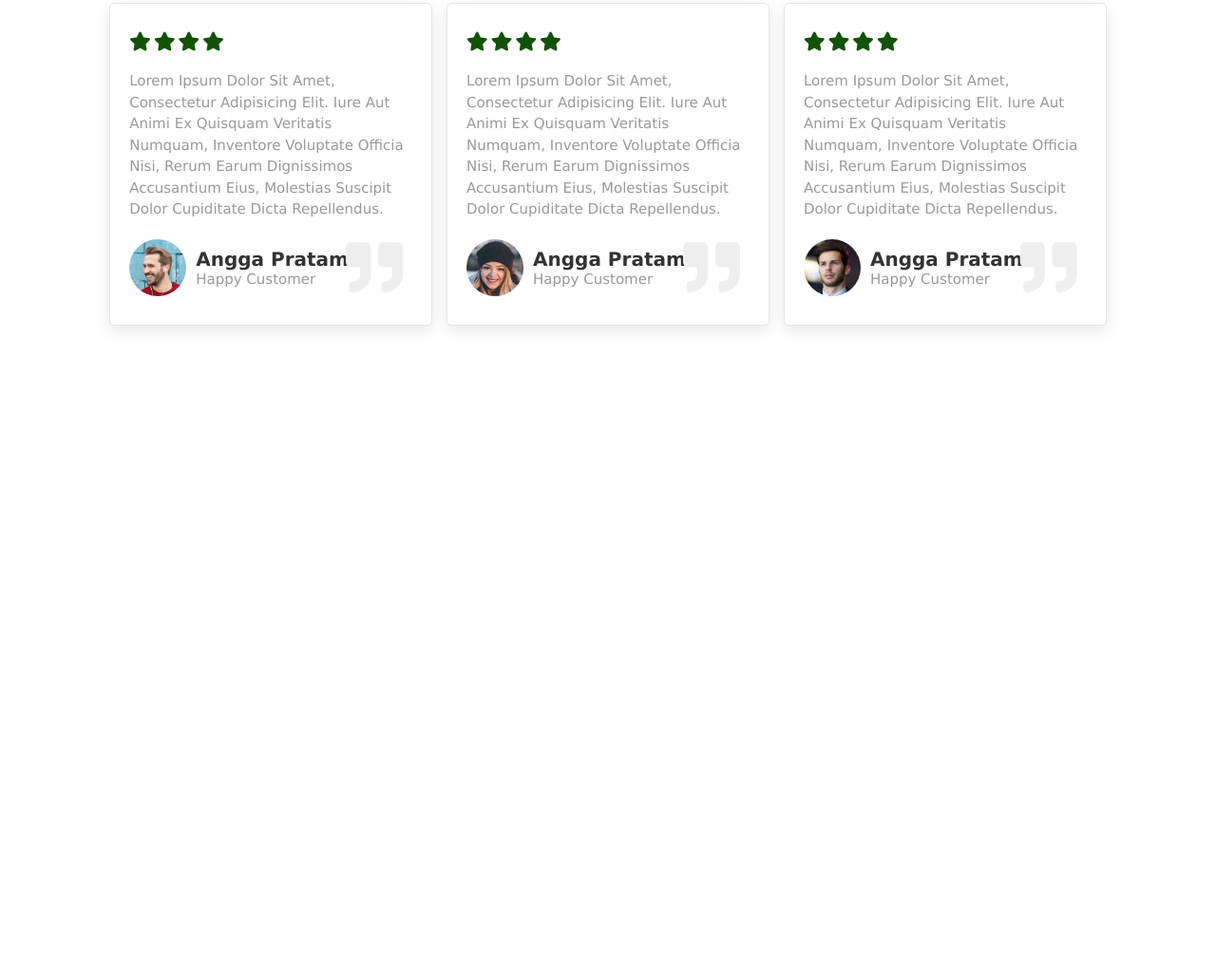
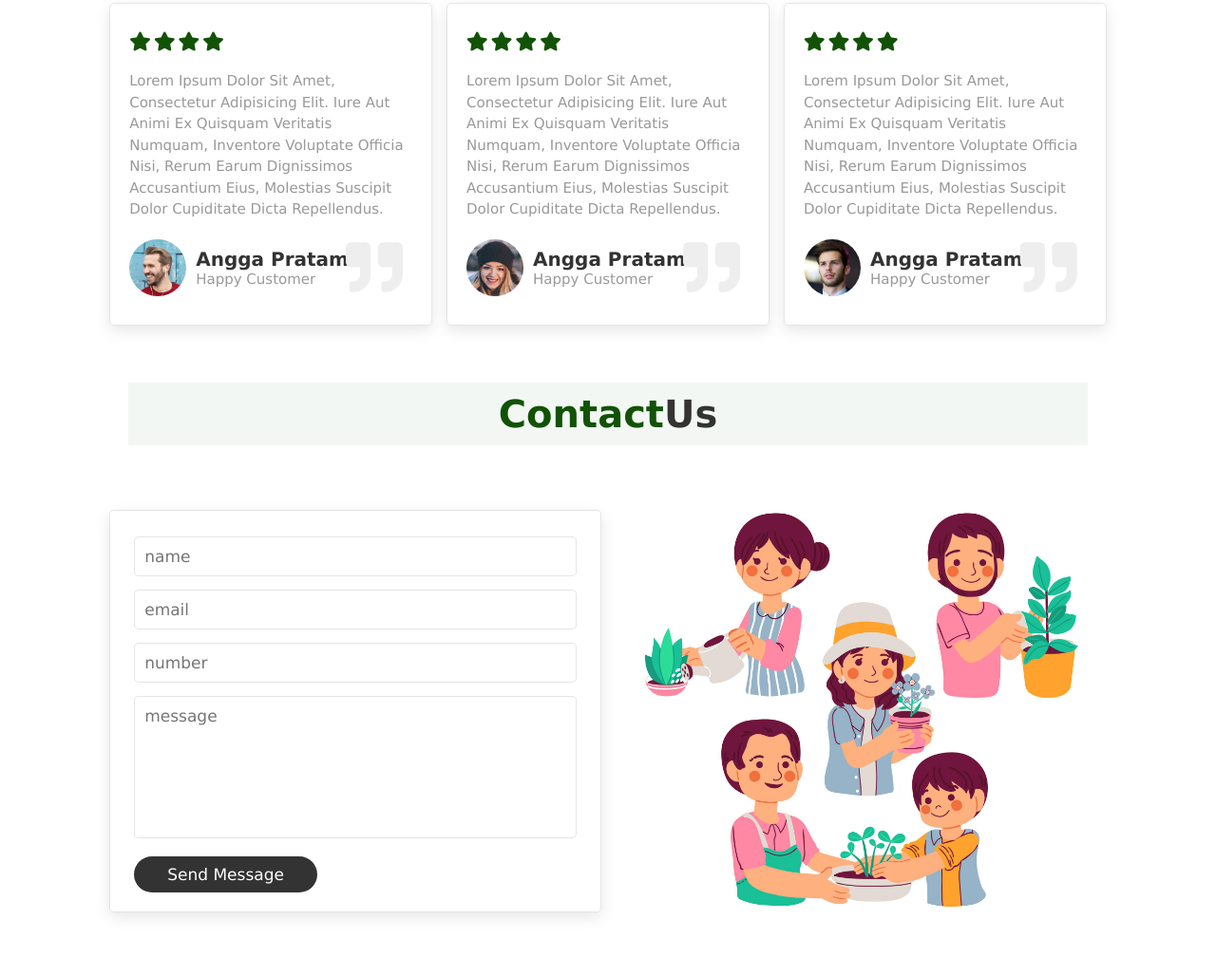
Before and after one commit to RizkyDarmawan10/Toko-bunga, a plain HTML site: page index.html in a window 1280 px wide. Shown: the part 2898-3926 px from the top of the page at 95% size. Before the commit the page ends 3261 px from the top, so only its background shows below. Drawn offline with Linux system fonts and the light colour scheme.

Commit message:
add contact

```diff
--- a/index.html
+++ b/index.html
@@ -271,8 +271,8 @@
 </section>
 <!-- products section ends -->
 
+
 <!-- review section starts -->
-
 <section class="review" id="review">
 
 <h1 class="heading">Customer's <span>Review</span></h1>
@@ -339,11 +339,30 @@
 
 </div>
 </section>
-
-
-
 <!-- review section ends -->
 
 
+<section class="contact" id="contact">
+
+<h1 class="heading"> <span>Contact</span>Us</h1>
+
+<div class="row">
+
+    <form action="">
+        <input type="text" placeholder="name" class="box">
+        <input type="email" placeholder="email" class="box">
+        <input type="number" placeholder="number" class="box">
+        <textarea name="" class="box" placeholder="message" id="" cols="30" rows="10"></textarea>
+        <input type="submit" value="send message" class="btn">
+    </form>
+
+    <div class="image">
+        <img src="images/bunga.jpg" alt="">
+    </div>
+
+</div>
+
+</section>
+
 </body>
 </html>
--- a/style.css
+++ b/style.css
@@ -382,8 +382,49 @@ header .fa-bars{
     color: #999;
 }
 
+.contact .row{
+    display: flex;
+    flex-wrap: wrap-reverse;
+    gap: 1.5rem;
+    align-items: center;
+}
 
+.contact .row form{
+    flex: 1 1 40rem;
+    padding: 2rem 2.5rem;
+    box-shadow: 0 .5rem 1.5rem rgba(0, 0, 0, .1);
+    border: .1rem solid rgba(0, 0, 0, .1);
+    background: #fff;
+    border-radius: .5rem;
+}
 
+.contact .row .image {
+    flex: 1 1 40rem;
+}
+
+.contact .row .image img{
+    width: 100%;
+}
+
+.contact .row form .box{
+    padding: 1rem;
+    font-size: 1.7rem;
+    color: #333;
+    text-transform: none;
+    border: .1rem solid rgba(0, 0, 0, .1);
+    border-radius: .5rem;
+    margin: .7rem 0;
+    width: 100%;
+}
+
+.contact .row form .box:focus{
+    border-color: var(--green);
+}
+
+.contact .row form textarea{
+    height: 15rem;
+    resize: none;
+}
 
 
 
```
Also changed, not shown: images/bunga.jpg (added).
